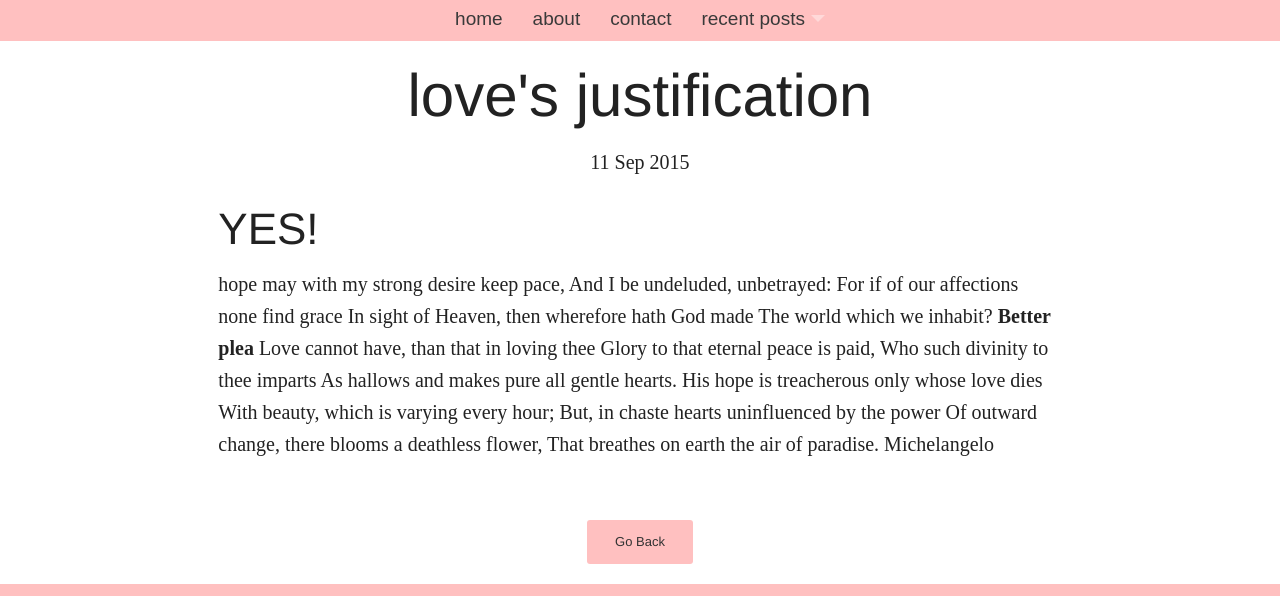
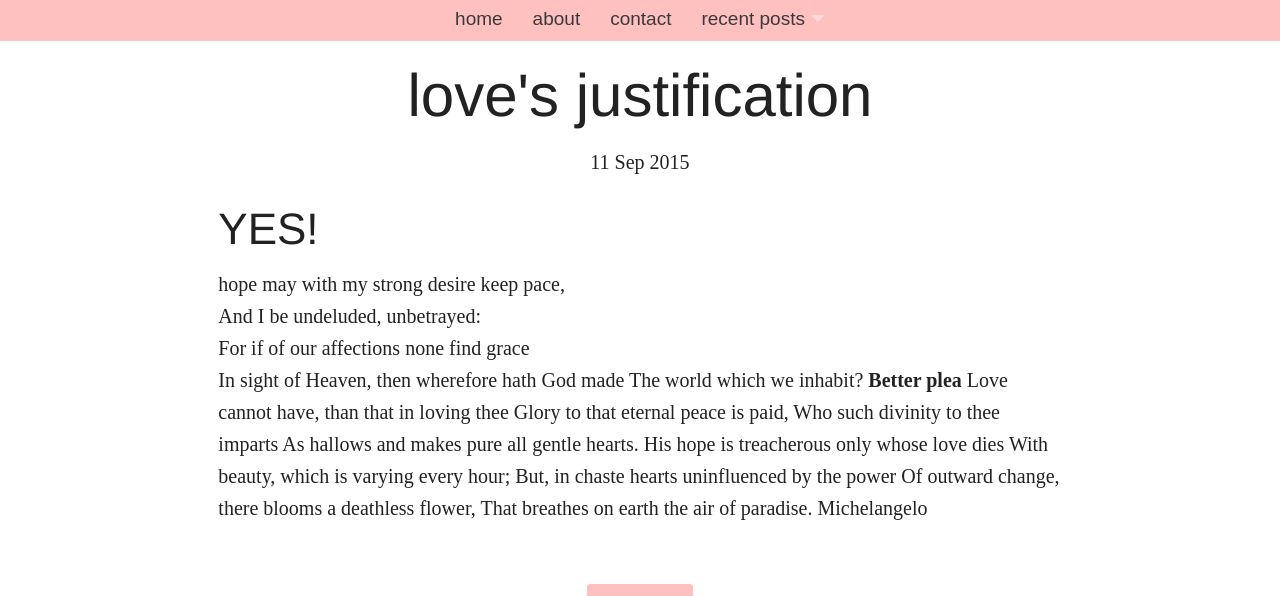
Before and after one commit to eighthundrednine/yunaoh.github.io, a Jekyll site: the page built from _posts/2014-09-11-loves-justification.md, in a window 1280 px wide, cut to the strip 304-900 px from the top of the page. Built offline with Jekyll 4.4.1, drawn with Linux system fonts in a browser that asks for light colours; nearby versions of some CDN libraries.

```diff
--- a/_posts/2014-09-11-loves-justification.md
+++ b/_posts/2014-09-11-loves-justification.md
@@ -7,9 +7,9 @@ author: yuna
 excerpt: that breathes on earth the air of paradise...
 ---
 #YES!
-hope may with my strong desire keep pace,
-And I be undeluded, unbetrayed:
-For if of our affections none find grace
+hope may with my strong desire keep pace, <br>
+And I be undeluded, unbetrayed: <br>
+For if of our affections none find grace <br>
 In sight of Heaven, then wherefore hath God made
 The world which we inhabit? **Better plea**
 Love cannot have, than that in loving thee
```
